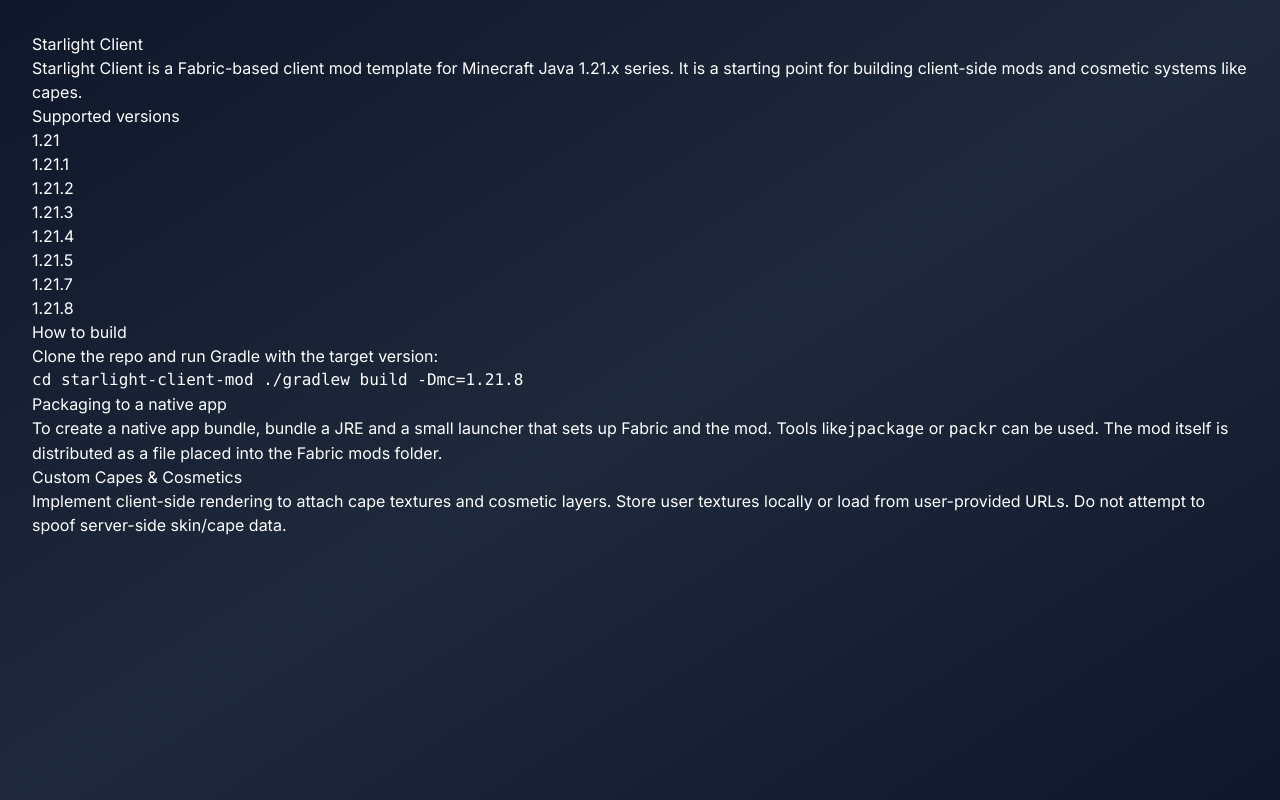
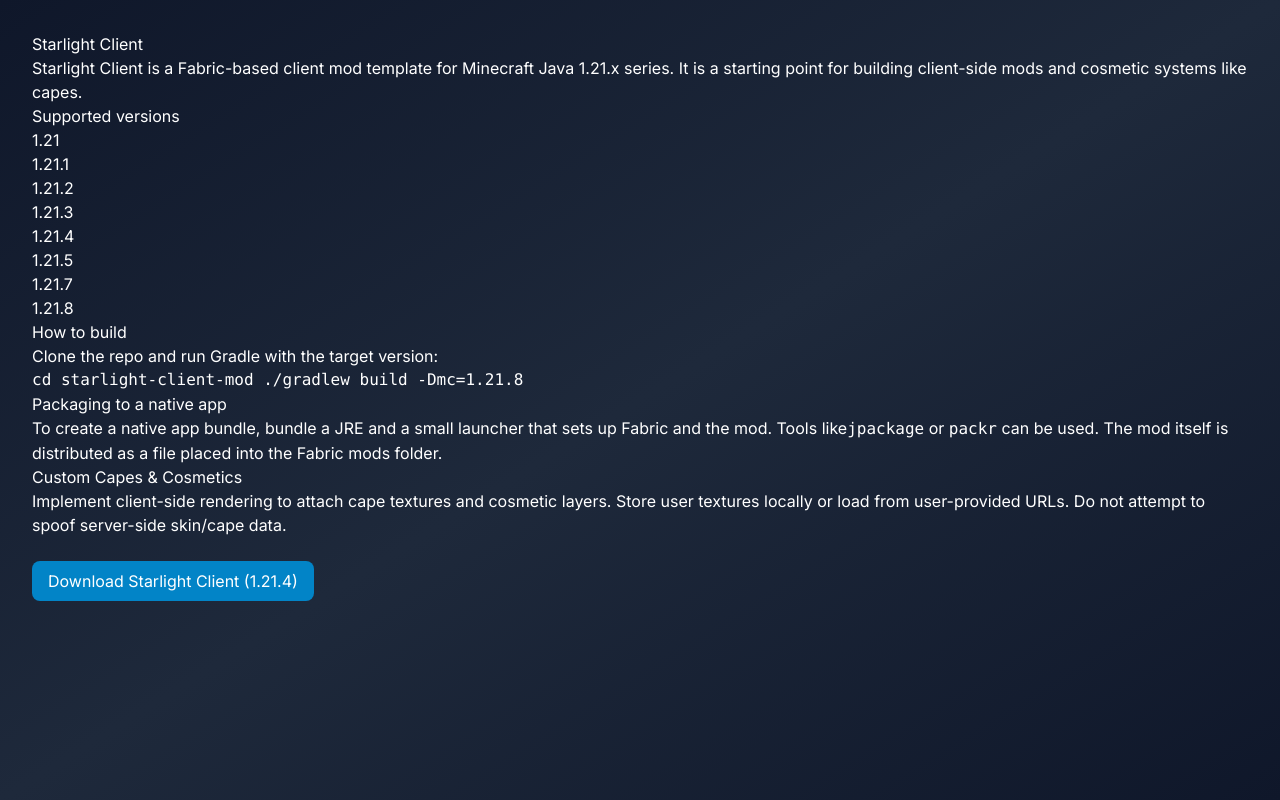
Before and after one commit to Hajazmuslimmc/project-web, a Next.js app: page /starlight-client in a window 1280 px wide. Built offline with nearby package versions, Linux system fonts and the light colour scheme; no server answers.

Commit message:
Add download button for 1.21.4 release

```diff
--- a/src/app/starlight-client/page.tsx
+++ b/src/app/starlight-client/page.tsx
@@ -38,6 +38,15 @@
         Implement client-side rendering to attach cape textures and cosmetic layers. Store user textures locally or
         load from user-provided URLs. Do not attempt to spoof server-side skin/cape data.
       </p>
+
+      <div className="mt-6">
+        <a
+          href="https://github.com/Hajazmuslimmc/project-web/releases/download/v0.1.0-1.21.4/starlight-client-1.21.4.zip"
+          className="inline-block bg-primary-600 text-white px-4 py-2 rounded-lg"
+        >
+          Download Starlight Client (1.21.4)
+        </a>
+      </div>
     </div>
   )
 }
```
